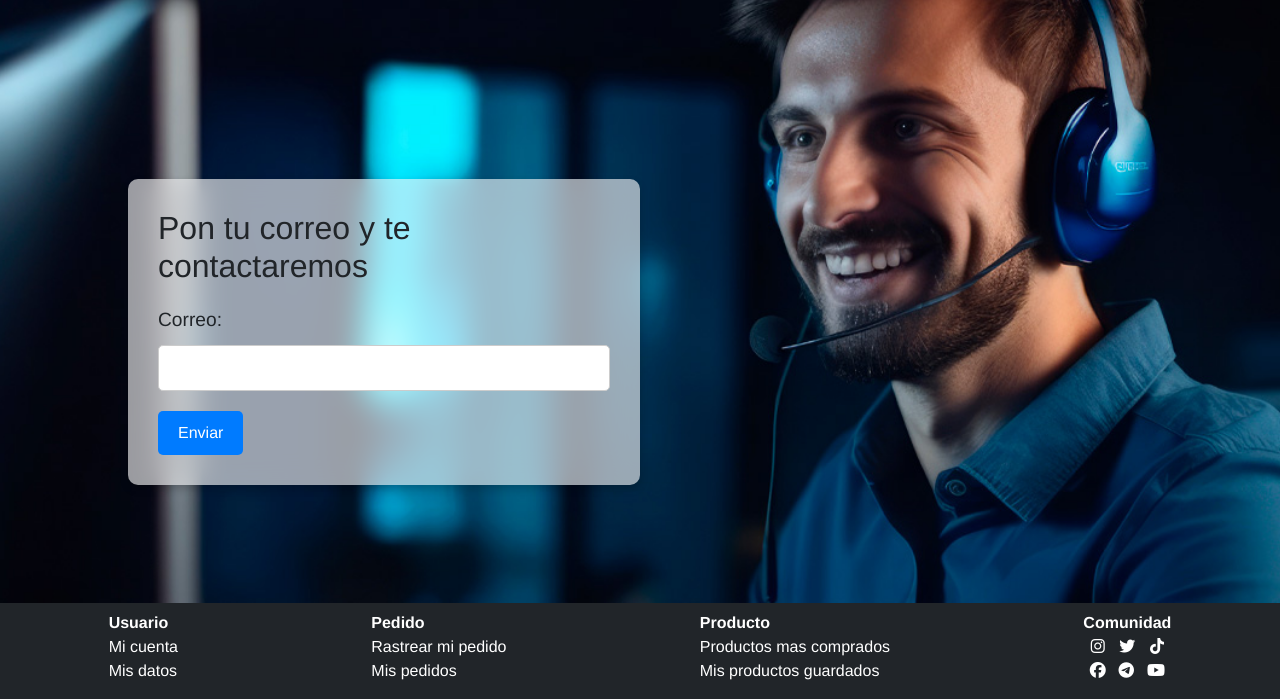
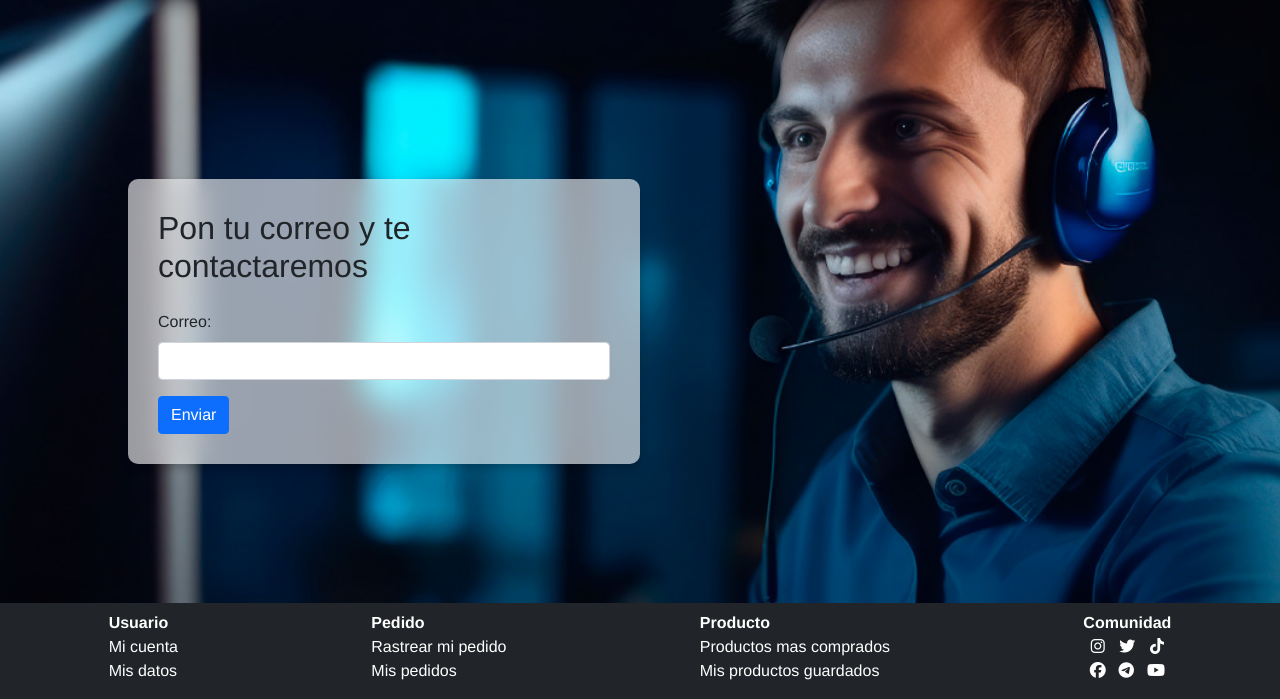
Before and after one commit to anietooo/DWES_P3_LuisJ_AlejandroN, a PHP site: page /Contacto.php in a window 1280 px wide. Shown: the part 101-800 px from the top of the page. Run offline with PHP 8.4, Linux system fonts and the light colour scheme.

Commit message:
Contacto con bootstrap

```diff
--- a/Contacto.php
+++ b/Contacto.php
@@ -10,6 +10,7 @@ $email = isset($_SESSION['email']) ? $_SESSION['email'] : '';
     <meta charset="UTF-8">
     <meta name="viewport" content="width=device-width, initial-scale=1.0">
     <title>Contacto</title>
+    <link href="https://stackpath.bootstrapcdn.com/bootstrap/4.5.2/css/bootstrap.min.css" rel="stylesheet">
     <style>
         body {
             display: grid;
@@ -36,49 +37,18 @@ $email = isset($_SESSION['email']) ? $_SESSION['email'] : '';
             box-shadow: 0 4px 8px rgba(0, 0, 0, 0.2);
             backdrop-filter: blur(15px);
         }
-
-        .form-container h2 {
-            margin-bottom: 20px;
-        }
-
-        .form-container label {
-            display: block;
-            margin-bottom: 10px;
-            font-size: 1.2em;
-        }
-
-        .form-container input[type="email"] {
-            width: 100%;
-            padding: 10px;
-            margin-bottom: 20px;
-            border: 1px solid #ccc;
-            border-radius: 5px;
-            font-size: 1em;
-        }
-
-        .form-container button {
-            padding: 10px 20px;
-            background-color: #007BFF;
-            color: white;
-            border: none;
-            border-radius: 5px;
-            font-size: 1em;
-            cursor: pointer;
-        }
-
-        .form-container button:hover {
-            background-color: #0056b3;
-        }
     </style>
 </head>
 
 <body>
     <div class="form-container">
-        <h2>Pon tu correo y te contactaremos</h2>
+        <h2 class="mb-4">Pon tu correo y te contactaremos</h2>
         <form action="submit_email.php" method="post">
-            <label for="email">Correo:</label>
-            <input type="email" id="email" name="email" value="<?php echo htmlspecialchars($email); ?>" required>
-            <button type="submit">Enviar</button>
+            <div class="form-group">
+                <label for="email">Correo:</label>
+                <input type="email" class="form-control" id="email" name="email" value="<?php echo htmlspecialchars($email); ?>" required>
+            </div>
+            <button type="submit" class="btn btn-primary">Enviar</button>
         </form>
     </div>
     <img src="./views/img/Contact.jpg" alt="">
```
